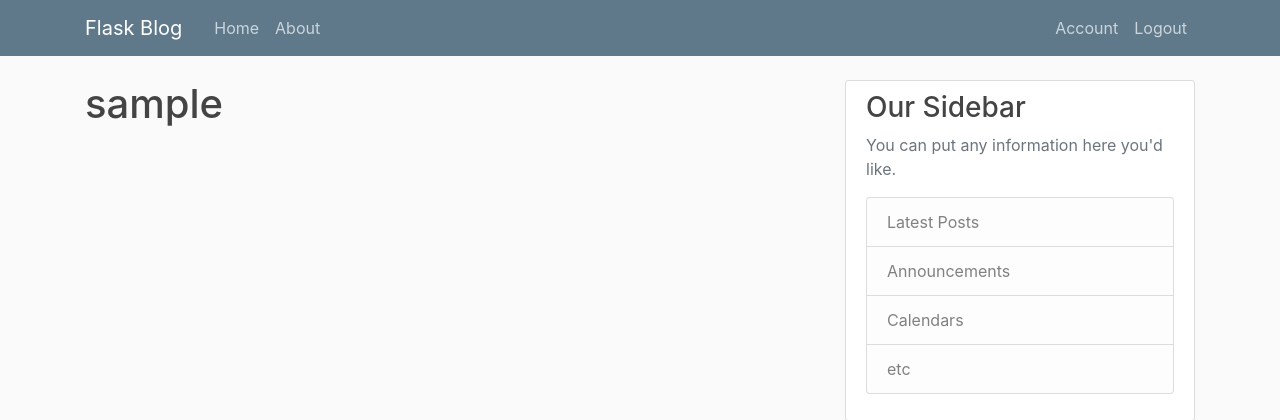
After one commit to pzacha/Blog, a Flask app: page /account in a window 1280 px wide. The commit adds this page. Shown: the top 420 px of the page. Run offline with Flask 2, Linux system fonts and the light colour scheme; the visitor is signed in with stand-in values (Sample User, id 1); data comes from the database, SQL or seed files in the repository; some libraries are stand-ins or nearby versions.

Commit message:
User authentication part 2

```diff
--- a/Blog/flaskblog/__init__.py
+++ b/Blog/flaskblog/__init__.py
@@ -9,5 +9,7 @@ app.config["SQLALCHEMY_DATABASE_URI"] = "sqlite:///site.db"
 db = SQLAlchemy(app)
 bcrypt = Bcrypt(app)
 login_manager = LoginManager(app)
+login_manager.login_view = "login"
+login_manager.login_message_category = "info"
 
 from flaskblog import routes
--- a/Blog/flaskblog/routes.py
+++ b/Blog/flaskblog/routes.py
@@ -1,8 +1,8 @@
-from flask import render_template, url_for, flash, redirect
+from flask import render_template, url_for, flash, redirect, request
 from flaskblog import app, db, bcrypt
 from flaskblog.forms import RegistrationForm, LoginForm
 from flaskblog.models import User, Post
-from flask_login import login_user
+from flask_login import login_user, current_user, logout_user, login_required
 
 db.create_all()
 
@@ -35,6 +35,8 @@ def about():
 
 @app.route("/register", methods=["GET", "POST"])
 def register():
+    if current_user.is_authenticated:
+        return redirect(url_for("home"))
     form = RegistrationForm()
     if form.validate_on_submit():
         hashed_password = bcrypt.generate_password_hash(form.password.data).decode(
@@ -52,12 +54,27 @@ def register():
 
 @app.route("/login", methods=["GET", "POST"])
 def login():
+    if current_user.is_authenticated:
+        return redirect(url_for("home"))
     form = LoginForm()
     if form.validate_on_submit():
         user = User.query.filter_by(email=form.email.data).first()
         if user and bcrypt.check_password_hash(user.password, form.password.data):
             login_user(user, remember=form.remember.data)
-            return redirect(url_for("home"))
+            next_page = request.args.get("next")
+            return redirect(next_page) if next_page else redirect(url_for("home"))
         else:
             flash("Login unsuccessful. Please check email and password", "danger")
     return render_template("login.html", title="Login", form=form)
+
+
+@app.route("/logout")
+def logout():
+    logout_user()
+    return redirect(url_for("home"))
+
+
+@app.route("/account")
+@login_required
+def account():
+    return render_template("account.html", title="Account")
--- /dev/null
+++ b/Blog/flaskblog/templates/account.html
@@ -0,0 +1,4 @@
+{% extends "layout.html" %}
+{% block content %}
+    <h1>{{ current_user.username }}</h1>
+{% endblock content %}
--- a/Blog/flaskblog/templates/layout.html
+++ b/Blog/flaskblog/templates/layout.html
@@ -35,8 +35,13 @@
                     </div>
                     <!-- Navbar Right Side -->
                     <div class="navbar-nav">
-                        <a class="nav-item nav-link" href="{{ url_for('login') }}">Login</a>
-                        <a class="nav-item nav-link" href="{{ url_for('register') }}">Register</a>
+                        {% if current_user.is_authenticated %}
+                            <a class="nav-item nav-link" href="{{ url_for('account') }}">Account</a>
+                            <a class="nav-item nav-link" href="{{ url_for('logout') }}">Logout</a>
+                        {% else %}
+                            <a class="nav-item nav-link" href="{{ url_for('login') }}">Login</a>
+                            <a class="nav-item nav-link" href="{{ url_for('register') }}">Register</a>
+                        {% endif %}
                     </div>
                 </div>
             </div>
```
